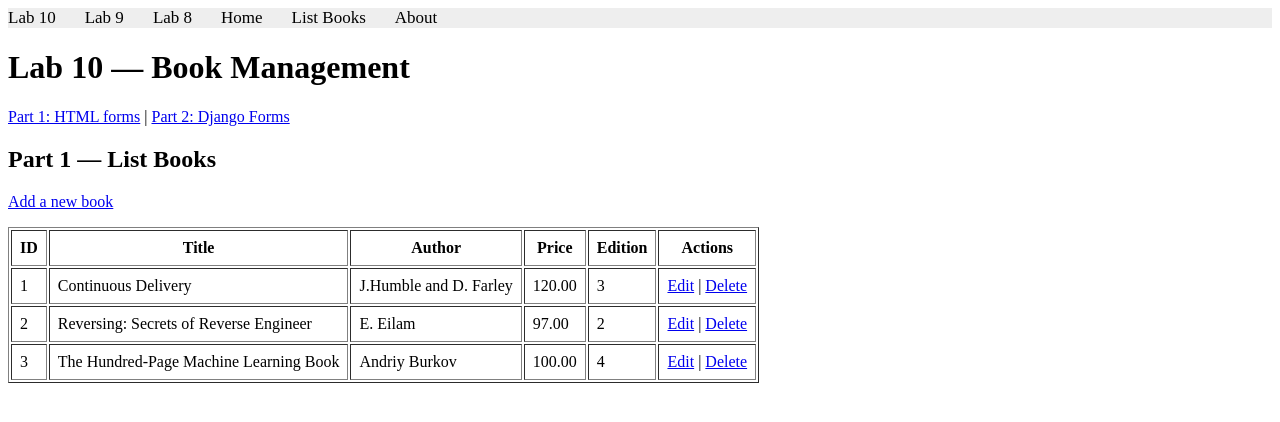
After one commit to RyoufHalmuatairi/django_project, a Django app: page /books/lab9_part1/listbooks in a window 1280 px wide. The commit adds this page. Shown: the top 422 px of the page. Run offline with Django 5.2, Linux system fonts and the light colour scheme; data comes from the database, SQL or seed files in the repository.

Commit message:
Complete Lab 10 book CRUD with HTML and Django forms

```diff
--- /dev/null
+++ b/apps/bookmodule/lab10.py
@@ -0,0 +1,85 @@
+import math
+
+from django.shortcuts import get_object_or_404, redirect, render
+from django.views.decorators.http import require_http_methods, require_safe
+
+from .forms import BookForm
+from .models import Book
+
+
+def links(part):
+    return {
+        action: f'books.lab10_part{part}_{action}'
+        for action in ('list', 'add', 'edit', 'delete')
+    }
+
+
+@require_safe
+def list_books(request, part):
+    return render(request, 'bookmodule/lab10/list.html', {
+        'part': part,
+        'links': links(part),
+        'books': Book.objects.order_by('title', 'pk'),
+    })
+
+
+def read_book_fields(post):
+    values = {name: post.get(name, '').strip() for name in ('title', 'author', 'price', 'edition')}
+    errors = {}
+    for name in ('title', 'author'):
+        limit = Book._meta.get_field(name).max_length
+        if not values[name] or len(values[name]) > limit:
+            errors[name] = f'Enter between 1 and {limit} characters.'
+    try:
+        price = float(values['price'])
+        if not math.isfinite(price) or price < 0:
+            raise ValueError
+    except ValueError:
+        errors['price'] = 'Enter a finite price of zero or more.'
+    try:
+        edition = int(values['edition'])
+        if not 1 <= edition <= 32767:
+            raise ValueError
+    except ValueError:
+        errors['edition'] = 'Enter a whole number from 1 to 32767.'
+    if errors:
+        return values, errors
+    return {**values, 'price': price, 'edition': edition}, errors
+
+
+@require_http_methods(['GET', 'POST'])
+def book_editor(request, part, id=None):
+    book = get_object_or_404(Book, pk=id) if id is not None else Book()
+    routes = links(part)
+    context = {'book': book, 'part': part, 'links': routes}
+    if part == 2:
+        form = BookForm(request.POST if request.method == 'POST' else None, instance=book)
+        if request.method == 'POST' and form.is_valid():
+            form.save()
+            return redirect(routes['list'])
+        context['form'] = form
+    elif request.method == 'POST':
+        values, errors = read_book_fields(request.POST)
+        if not errors:
+            for field, value in values.items():
+                setattr(book, field, value)
+            book.save()
+            return redirect(routes['list'])
+        context.update(values=values, errors=errors)
+    else:
+        context['values'] = {
+            field: getattr(book, field) for field in ('title', 'author', 'price', 'edition')
+        }
+    return render(request, 'bookmodule/lab10/editor.html', context)
+
+
+@require_http_methods(['GET', 'POST'])
+def delete_book(request, part, id):
+    book = get_object_or_404(Book, pk=id)
+    routes = links(part)
+    if request.method == 'POST':
+        book.delete()
+        return redirect(routes['list'])
+    return render(request, 'bookmodule/lab10/delete.html', {
+        'book': book, 'part': part, 'links': routes,
+    })
--- a/apps/bookmodule/urls.py
+++ b/apps/bookmodule/urls.py
@@ -1,7 +1,15 @@
 from django.urls import path
-from . import views
+from . import lab10, views
 
 urlpatterns = [
+    path('lab9_part1/listbooks', lab10.list_books, {'part': 1}, name='books.lab10_part1_list'),
+    path('lab9_part1/addbook', lab10.book_editor, {'part': 1}, name='books.lab10_part1_add'),
+    path('lab9_part1/editbook/<int:id>', lab10.book_editor, {'part': 1}, name='books.lab10_part1_edit'),
+    path('lab9_part1/deletebook/<int:id>', lab10.delete_book, {'part': 1}, name='books.lab10_part1_delete'),
+    path('lab9_part2/listbooks', lab10.list_books, {'part': 2}, name='books.lab10_part2_list'),
+    path('lab9_part2/addbook', lab10.book_editor, {'part': 2}, name='books.lab10_part2_add'),
+    path('lab9_part2/editbook/<int:id>', lab10.book_editor, {'part': 2}, name='books.lab10_part2_edit'),
+    path('lab9_part2/deletebook/<int:id>', lab10.delete_book, {'part': 2}, name='books.lab10_part2_delete'),
     path('lab9/task1', views.lab9_task1, name='books.lab9_task1'),
     path('lab9/task2', views.lab9_task2, name='books.lab9_task2'),
     path('lab9/task3', views.lab9_task3, name='books.lab9_task3'),
--- /dev/null
+++ b/apps/templates/bookmodule/lab10/base.html
@@ -0,0 +1,10 @@
+{% extends "layouts/base.html" %}
+{% block title %}Lab 10 | Part {{ part }}{% endblock %}
+{% block content %}
+<h1>Lab 10 — Book Management</h1>
+<nav>
+    <a href="{% url 'books.lab10_part1_list' %}">Part 1: HTML forms</a> |
+    <a href="{% url 'books.lab10_part2_list' %}">Part 2: Django Forms</a>
+</nav>
+{% block lab_content %}{% endblock %}
+{% endblock %}
--- /dev/null
+++ b/apps/templates/bookmodule/lab10/list.html
@@ -0,0 +1,19 @@
+{% extends "bookmodule/lab10/base.html" %}
+{% block lab_content %}
+<h2>Part {{ part }} — List Books</h2>
+<p><a href="{% url links.add %}">Add a new book</a></p>
+<table border="1" cellpadding="8">
+    <thead><tr><th>ID</th><th>Title</th><th>Author</th><th>Price</th><th>Edition</th><th>Actions</th></tr></thead>
+    <tbody>
+    {% for book in books %}
+        <tr>
+            <td>{{ book.pk }}</td><td>{{ book.title }}</td><td>{{ book.author }}</td>
+            <td>{{ book.price|floatformat:2 }}</td><td>{{ book.edition }}</td>
+            <td><a href="{% url links.edit book.pk %}">Edit</a> | <a href="{% url links.delete book.pk %}">Delete</a></td>
+        </tr>
+    {% empty %}
+        <tr><td colspan="6">No books yet.</td></tr>
+    {% endfor %}
+    </tbody>
+</table>
+{% endblock %}
--- a/apps/templates/includes/header.html
+++ b/apps/templates/includes/header.html
@@ -1,5 +1,6 @@
 {% with request.resolver_match.url_name as url_name %}
 <div class="topnav">
+    <a href="{% url 'books.lab10_part1_list' %}">Lab 10</a>
     <a href="{% url 'books.lab9_task1' %}">Lab 9</a>
     <a href="{% url 'books.lab8_task1' %}">Lab 8</a>
     <a class="{% if url_name == 'books.index' %}active{% endif %}"
```
Also changed, not shown: apps/bookmodule/forms.py (added, +12 -0 lines), apps/templates/bookmodule/lab10/delete.html (added, +10 -0 lines), apps/templates/bookmodule/lab10/editor.html (added, +26 -0 lines).
